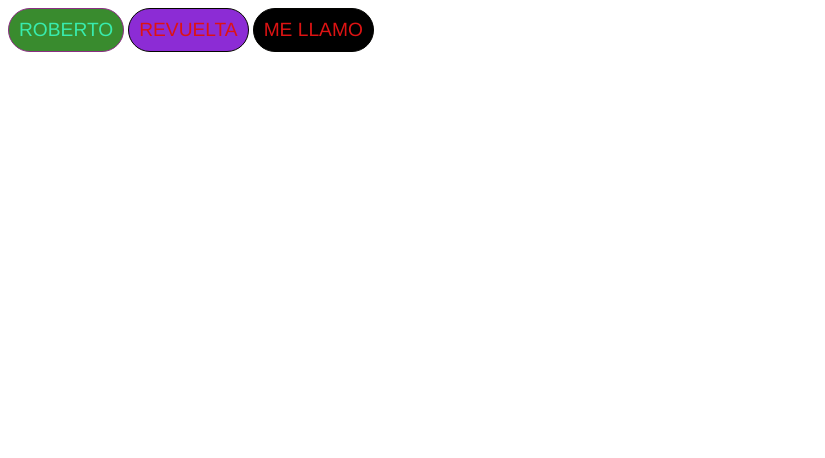
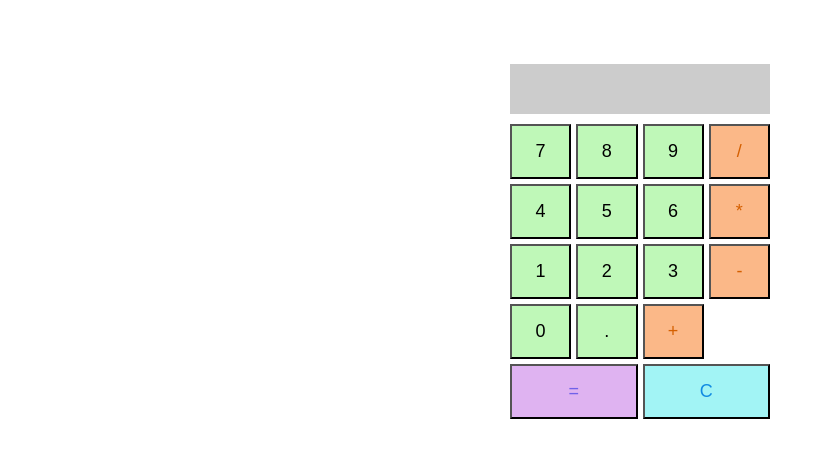
Before and after one commit to robertorevuelta/Bot-n-de-tic, a plain HTML site: page index.html in a window 1280 px wide. Shown: the whole page, without its empty margins (0-825 px from the left). Drawn offline with Linux system fonts and the light colour scheme; files that its build step writes are made by us from their sources.

Commit message:
index.html

```diff
--- a/index.html
+++ b/index.html
@@ -1,12 +1,122 @@
 <!DOCTYPE html>
 <html lang="es">
-    <head>
-        <link rel="stylesheet" type="text/css"  href="css/style.css">
-        <script src="code/boton.js" defer></script>
-    </head>
-    <body>
-        <button id="elBoton">Roberto</button>
-        <button id="otroBoton">Revuelta</button>
-        <button id="tercerBoton">Me llamo</button>
-     </body>
+<head>
+    <meta charset="UTF-8">
+    <title>Calculadora</title>
+    <style>
+        body {
+            font-family: Arial, sans-serif;
+            display: flex;
+            justify-content: center;
+            margin-top: 40px;
+        }
+
+        .calculadora {
+            width: 260px;
+        }
+
+        #pantalla {
+            background: #ccc;
+            color: black;
+            height: 50px;
+            font-size: 24px;
+            text-align: right;
+            padding: 10px;
+            box-sizing: border-box;
+            margin-bottom: 10px;
+        }
+
+        .botones {
+            display: grid;
+            grid-template-columns: repeat(4, 1fr);
+            gap: 5px;
+        }
+
+        button {
+            font-size: 18px;
+            padding: 15px;
+            cursor: pointer;
+        }
+
+        .numero {
+            background: #bff8b8;
+        }
+
+        .operador {
+            background: rgb(251, 184, 136);
+            color: rgb(212, 95, 0);
+        }
+
+        .igual {
+            background: rgb(223, 179, 241);
+            color: rgb(113, 97, 233);
+            grid-column: span 2;
+        }
+
+        .clear {
+            background: rgb(162, 244, 245);
+            color: rgb(17, 139, 226);
+            grid-column: span 2;
+        }
+    </style>
+</head>
+<body>
+
+<div class="calculadora">
+    <p id="pantalla"></p>
+
+    <div class="botones">
+        <button class="numero" onclick="escribir('7')">7</button>
+        <button class="numero" onclick="escribir('8')">8</button>
+        <button class="numero" onclick="escribir('9')">9</button>
+        <button class="operador" onclick="escribir('/')">/</button>
+
+        <button class="numero" onclick="escribir('4')">4</button>
+        <button class="numero" onclick="escribir('5')">5</button>
+        <button class="numero" onclick="escribir('6')">6</button>
+        <button class="operador" onclick="escribir('*')">*</button>
+
+        <button class="numero" onclick="escribir('1')">1</button>
+        <button class="numero" onclick="escribir('2')">2</button>
+        <button class="numero" onclick="escribir('3')">3</button>
+        <button class="operador" onclick="escribir('-')">-</button>
+
+        <button class="numero" onclick="escribir('0')">0</button>
+        <button class="numero" onclick="escribir('.')">.</button>
+        <button class="operador" onclick="escribir('+')">+</button>
+
+        <button class="igual" onclick="calcular()">=</button>
+        <button class="clear" onclick="limpiar()">C</button>
+    </div>
+</div>
+
+<script>
+    let pantalla = document.getElementById("pantalla");
+    let reset = false;
+
+    function escribir(valor) {
+        if (reset) {
+            pantalla.innerHTML = "";
+            reset = false;
+        }
+        pantalla.innerHTML += valor;
+    }
+
+    function calcular() {
+        try {
+            pantalla.innerHTML = eval(pantalla.innerHTML);
+            reset = true;
+        } catch {
+            pantalla.innerHTML = "Error";
+            reset = true;
+        }
+    }
+
+    function limpiar() {
+        pantalla.innerHTML = "";
+        reset = false;
+    }
+</script>
+
+</body>
 </html>
```
